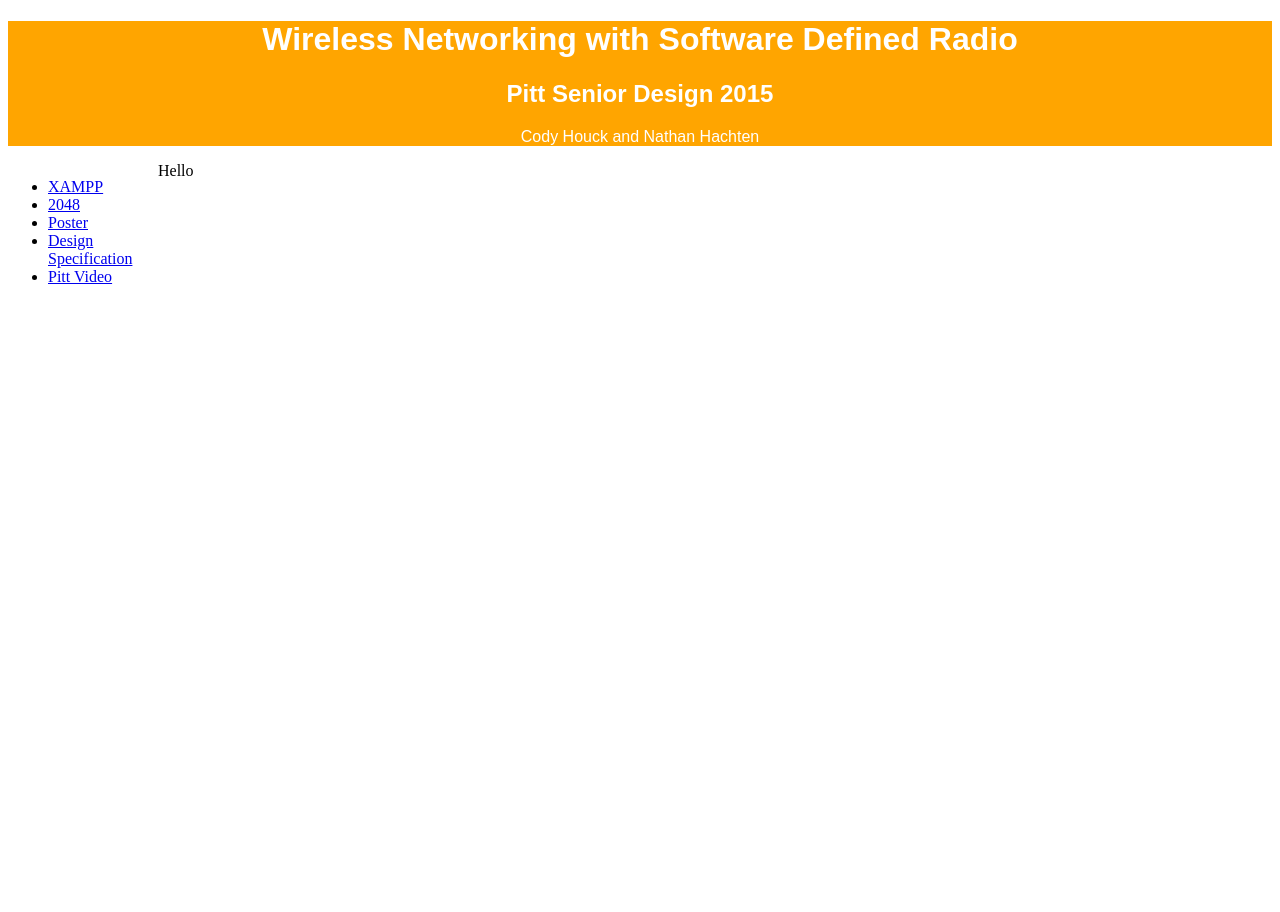
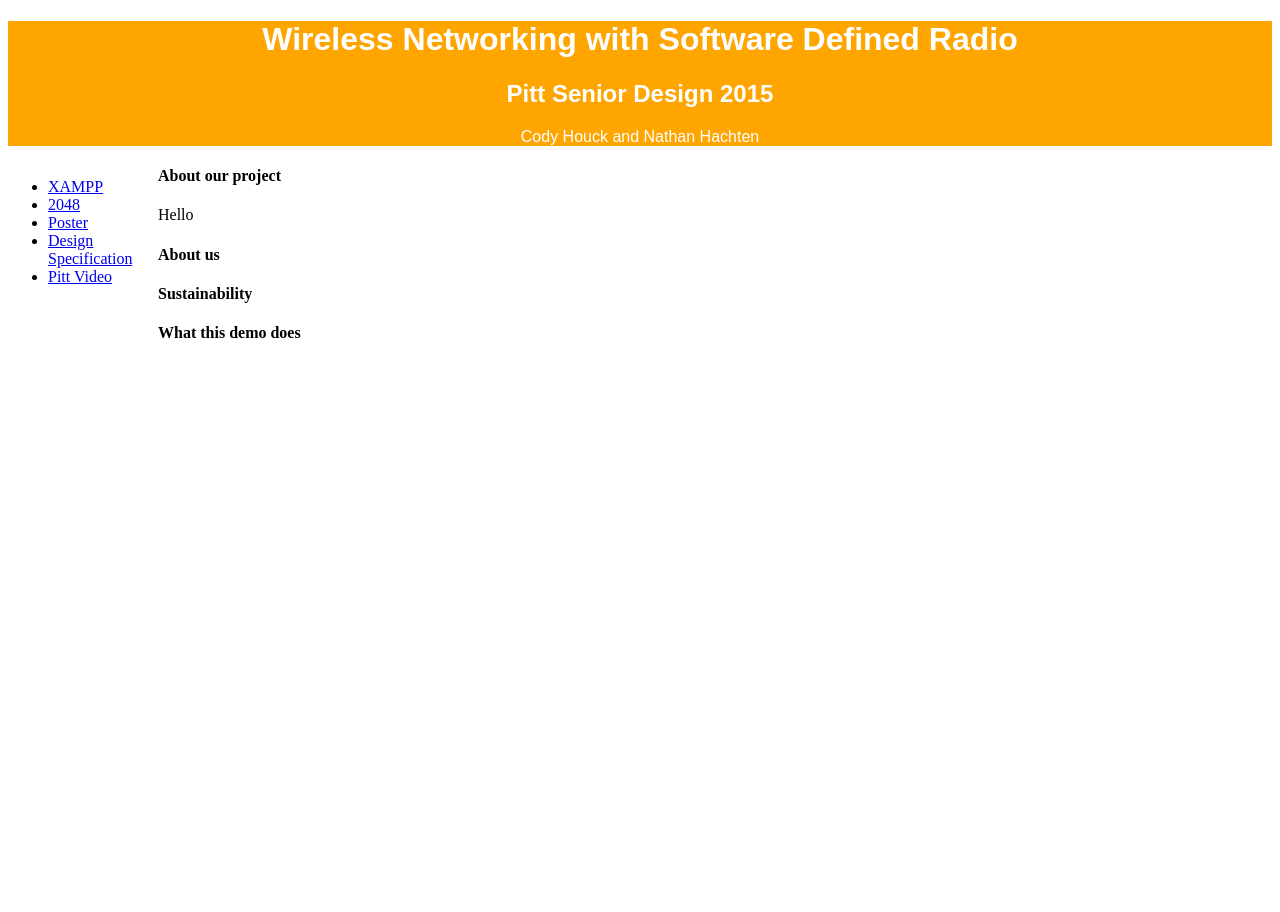
Before and after one commit to nhachten/SDR-xampp, a PHP site: page /cocoon/srdes/ in a window 1280 px wide. Before the commit the page ends 284 px from the top, so only its background shows below. Run offline with PHP 8.4, Linux system fonts and the light colour scheme.

Commit message:
Some boilerplate

```diff
--- a/srdes/index.html
+++ b/srdes/index.html
@@ -22,5 +22,9 @@
 </ul>
 </nav>
 
+<h4>About our project</h4>
 <p> Hello </p>
+<h4>About us</h4>
+<h4>Sustainability</h4>
+<h4>What this demo does</h4>
 </html>
--- a/srdes/sdr_expo.css
+++ b/srdes/sdr_expo.css
@@ -7,5 +7,6 @@ header {
 
 nav {
 	width: 150px;
+	height: 750px;
 	float :left;
 }
```
